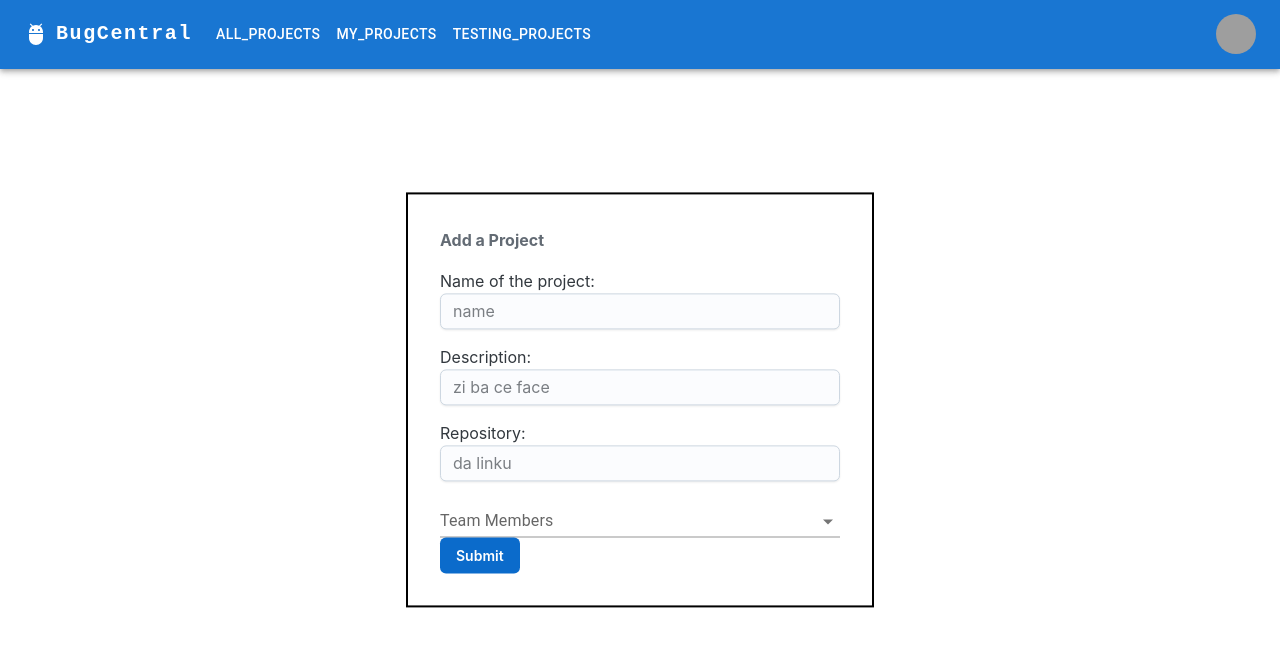
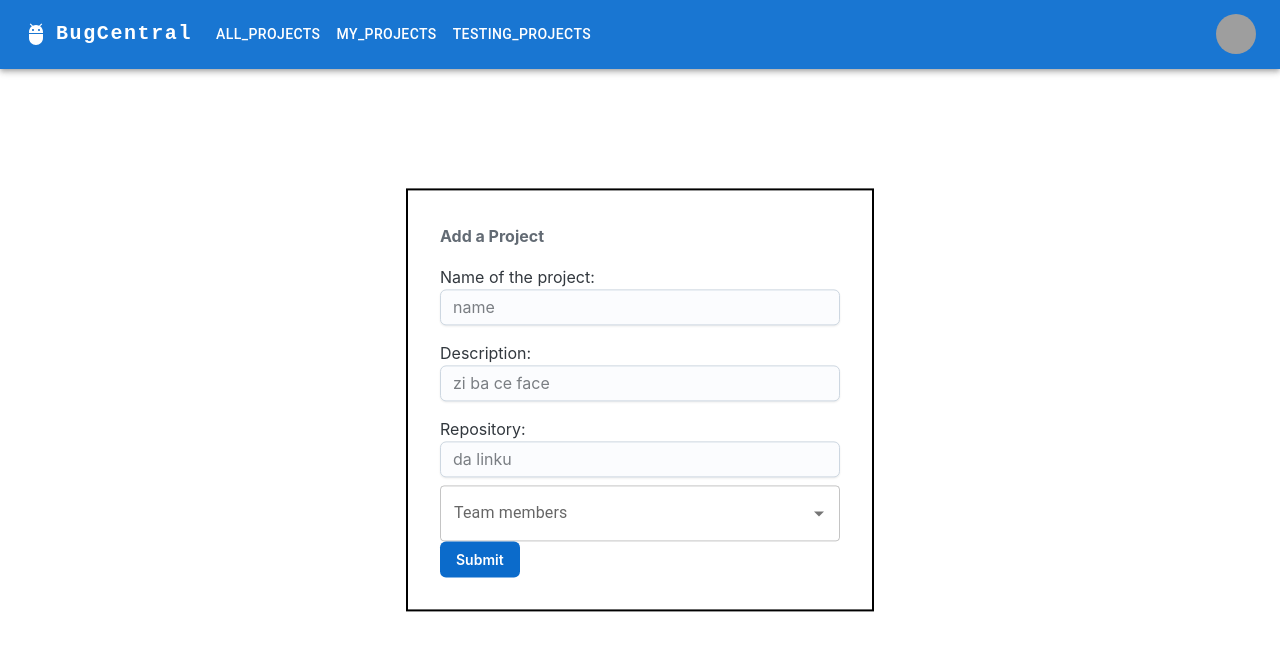
Before and after one commit to Nikki612/bug-tracking-app-webtech, a React (Vite) app in the folder frontend/: page /addProject in a window 1280 px wide. Shown: the top 650 px of the page. Built offline with nearby package versions, Linux system fonts and the light colour scheme; grey boxes are pictures that could not be loaded.

Commit message:
WORKING AUTOCOMPLETE HALELUJAH

```diff
--- a/frontend/src/screens/AddProjectScreen.jsx
+++ b/frontend/src/screens/AddProjectScreen.jsx
@@ -4,9 +4,17 @@ import Button from '@mui/joy/Button';
 import Box from '@mui/joy/Box';
 import Typography from '@mui/joy/Typography';
 import Input from '@mui/joy/Input';
-import { Autocomplete } from '@mui/material';
+import { Autocomplete,createFilterOptions} from '@mui/material';
 import {TextField} from '@mui/material';
 import axios from 'axios';
+import parse from 'autosuggest-highlight/parse';
+import match from 'autosuggest-highlight/match';
+import CircularProgress from '@mui/material/CircularProgress';
+import Dialog from '@mui/material/Dialog';
+import DialogTitle from '@mui/material/DialogTitle';
+import DialogContent from '@mui/material/DialogContent';
+import DialogContentText from '@mui/material/DialogContentText';
+import DialogActions from '@mui/material/DialogActions';
 
 const style = {
     position: 'absolute',
@@ -21,23 +29,84 @@ const style = {
   };
 
 function AddProjectsScreen() {
-  const handleOpen = () => setOpen(true);
-  const handleClose = () => setOpen(false);
-  const [users,setUsers]=useState('')
 
-  useEffect(() => {
-    function completeList()
-    {
-      axios
-      .get('http://localhost:5001/api/users')
-      .then((response) => {
-        setUsers(response.data);
-        console.log("Response",response.data);
+  const filter = createFilterOptions();
+
+  const [open, setOpen] = React.useState(false);
+  const [options, setOptions] = React.useState([]);
+  const loading = open && options.length === 0;
+
+
+  const [users, setCategories] = useState([]);
+
+  const [openDialog, toggleOpenDialog] = React.useState(false);
+
+
+  const handleClose = () => {
+    setDialogValue({
+      email: '',
+      slug: '',
+      image: '',
+    });
+
+    toggleOpenDialog(false);
+  };
+
+  const handleSubmit = (event) => {
+    event.preventDefault();
+    setCategories({
+      email: dialogValue.email
+    });
+
+    handleClose();
+  };
+
+
+  const [dialogValue, setDialogValue] = React.useState({
+    email: ''
+
+  });
+
+
+  React.useEffect(() => {
+      let active = true;
+
+      if (!loading) {
+          return undefined;
+      }
+
+      (async () => {
+
+          var config = {
+              method: 'get',
+              url: 'http://localhost:5001/api/users',
+          };
+
+          axios(config)
+              .then(function (response) {
+                  response.data = response.data.filter((category) => category.email)
+                  if (active) {
+                      setOptions([...response.data]);
+                  }
+
               })
-      .catch((error) => {
-        console.error(error);
+              .catch(function (error) {
+                  console.log(error);
           });
-    }})
+
+
+      })();
+
+      return () => {
+          active = false;
+      };
+  }, [loading]);
+
+  React.useEffect(() => {
+      if (!open) {
+          setOptions([]);
+      }
+  }, [open]);
 
   return (
     <div>
@@ -72,21 +141,111 @@ function AddProjectsScreen() {
                 sx={{ mb: 1, fontSize: 'var(--joy-fontSize-sm)' }}
               />
               <Autocomplete
+                id="async-list"
+                open={open}
+                limitTags={2}
+                onOpen={() => {
+                    setOpen(true);
+                }}
+                onClose={() => {
+                    setOpen(false);
+                }}
+                isOptionEqualToValue={(option, value) => option.email === value.email}
+                getOptionLabel={(option) => {
+                    // Value selected with enter, right from the input
+                    if (typeof option === 'string') {
+                        return option;
+                    }
+                    // Add "xxx" option created dynamically
+                    if (option.inputValue) {
+                        return option.inputValue;
+                    }
+                    // Regular option
+                    return option.email;
+                }}
+                options={options}
+                loading={loading}
                 multiple
-                id="tags-standard"
-                options={users}
-                getOptionLabel={(users) => users.email}
                 renderInput={(params) => (
+                    <>
                         <TextField
                             {...params}
-                    variant="standard"
-                    label="Team Members"
-                    placeholder="Favorites"
+                            label="Team members"
+                            InputProps={{
+                                ...params.InputProps,
+                                endAdornment: (
+                                    <React.Fragment>
+                                        {loading ? <CircularProgress color="inherit" size={20} /> : null}
+                                        {params.InputProps.endAdornment}
+                                    </React.Fragment>
+                                ),
+                            }}
                         />
+                        {console.log(options)}
+                    </>
                 )}
+                renderOption={(props, option, { inputValue }) => {
+                    const matches = match(option.email, inputValue);
+                    const parts = parse(option.email, matches);
+
+                    return (
+                        <li {...props}>
+                            <div>
+                                {parts.map((part, index) => (
+                                    <span
+                                        key={index}
+                                        style={{
+                                            color: part.highlight ? "red" : 'inherit',
+                                            fontWeight: part.highlight ? 700 : 400,
+                                        }}
+                                    >
+                                      {part.text}
+                                    </span>
+                                ))}
+                            </div>
+                        </li>
+                    );
+                }}
+
+                value={users}
+                onChange={(event, newValue) => {
+                  if (typeof newValue === 'string') {
+                    // timeout to avoid instant validation of the dialog's form.
+                    setTimeout(() => {
+                      toggleOpenDialog(true);
+                      setDialogValue({
+                        email: newValue
+                       });
+                    });
+                  } else if (newValue && newValue.inputValue) {
+                    toggleOpenDialog(true);
+                    setDialogValue({
+                      email: newValue.inputValue,
+                    });
+                  } else {
+                    setCategories(newValue);
+                  }
+
+                }}
+                filterOptions={(options, params) => {
+                    const filtered = filter(options, params);
+                    const { inputValue } = params;
+                    const isExisting = options.some((option) => inputValue === option.email);
+                    if (inputValue !== '' && !isExisting) {
+                        filtered.push({
+                            inputValue:inputValue,
+                            email: `Add "${inputValue}"`,
+                        });
+                    }
+                    return filtered;
+                }}
+                selectOnFocus
+                clearOnBlur
+                handleHomeEndKeys
+
             />
             </form>
-            <Button onClick={handleClose} type="submit">
+            <Button type="submit">
               Submit
             </Button>
           </Box>
--- a/package.json
+++ b/package.json
@@ -5,6 +5,7 @@
   "main": "app.js",
   "type": "module",
   "dependencies": {
+    "autosuggest-highlight": "^3.3.4",
     "body-parser": "^1.20.1",
     "cors": "^2.8.5",
     "express": "^4.18.2",
```
Also changed, not shown: 1 other file (tests, documents, lock files or other folders). Lines whose indentation alone changed are shown as unchanged.
